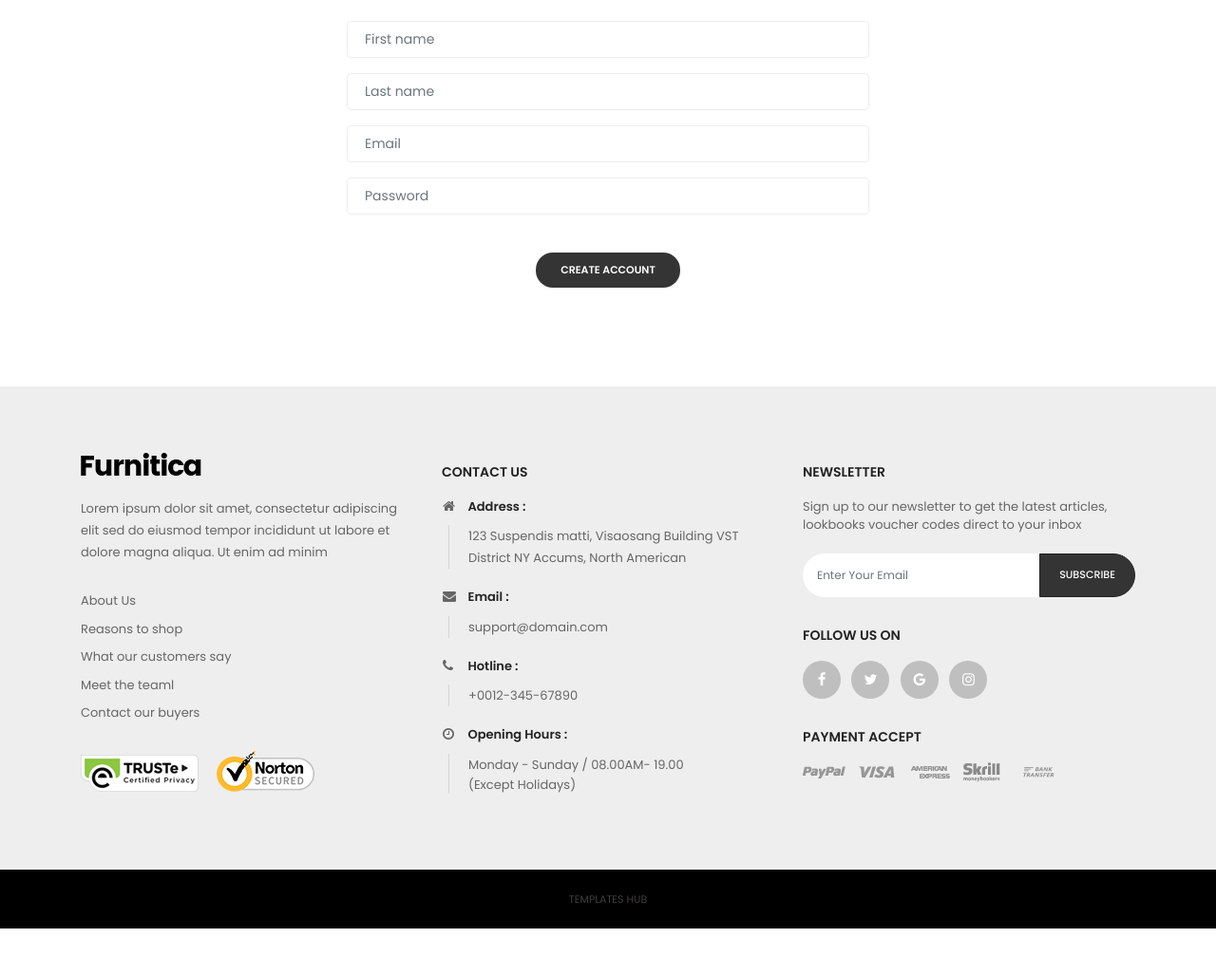
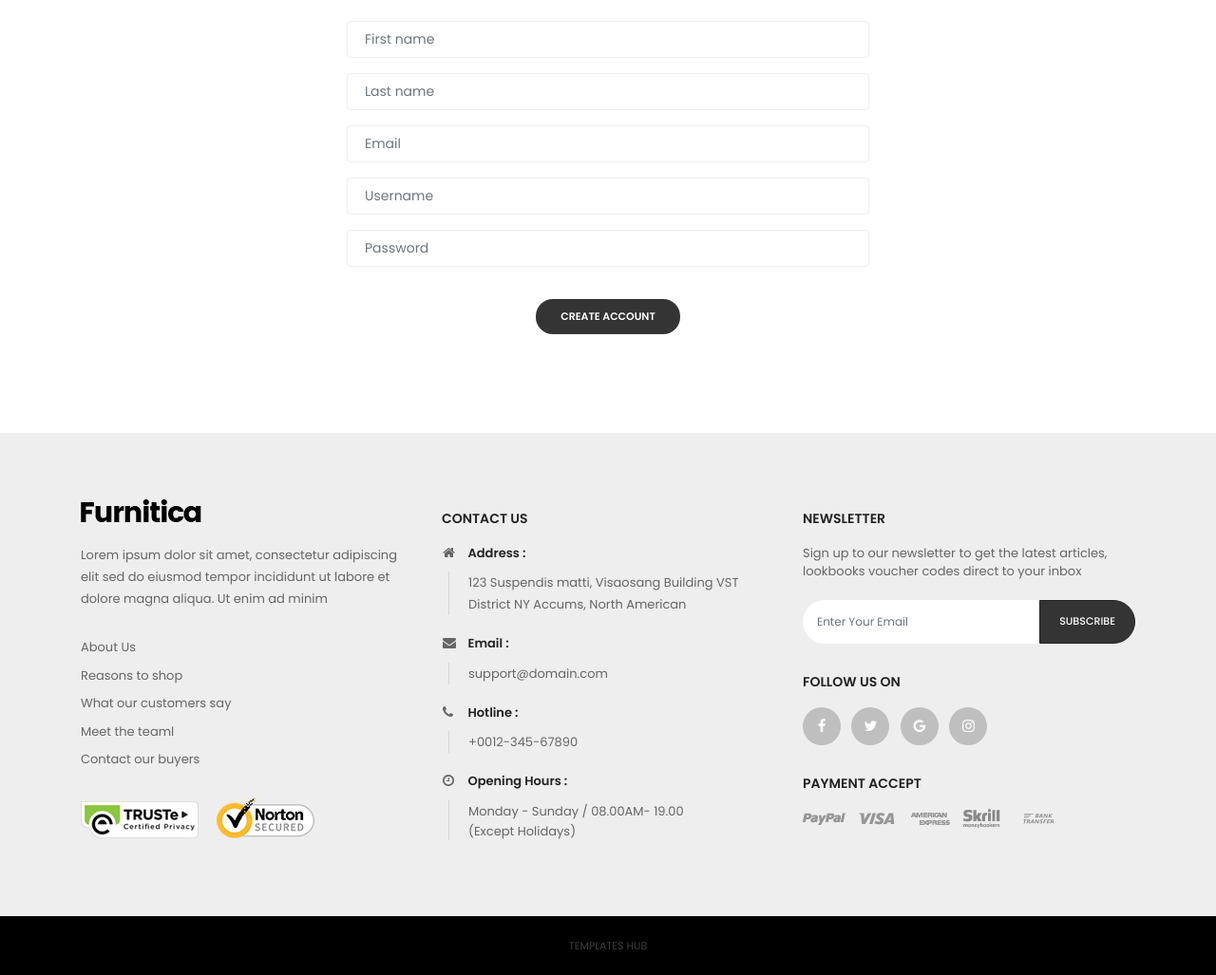
Before and after one commit to alamovAsadbek/month_6_lesson_7, a Django app: page /auth/register/ in a window 1280 px wide. Shown: the part 304-1331 px from the top of the page at 95% size. Before the commit the page ends 1282 px from the top, so only its background shows below. Run offline with Django 5.2, Linux system fonts and the light colour scheme; some libraries are stand-ins or nearby versions.

Commit message:
change user-register.html

```diff
--- a/templates/user-register.html
+++ b/templates/user-register.html
@@ -59,6 +59,12 @@
                                             </div>
                                             <div class="form-group">
                                                 <div>
+                                                    <input class="form-control" name="username" type="text"
+                                                           placeholder="Username">
+                                                </div>
+                                            </div>
+                                            <div class="form-group">
+                                                <div>
                                                     <div class="input-group js-parent-focus">
                                                         <input class="form-control js-child-focus js-visible-password"
                                                                name="password" type="password" placeholder="Password">
```
